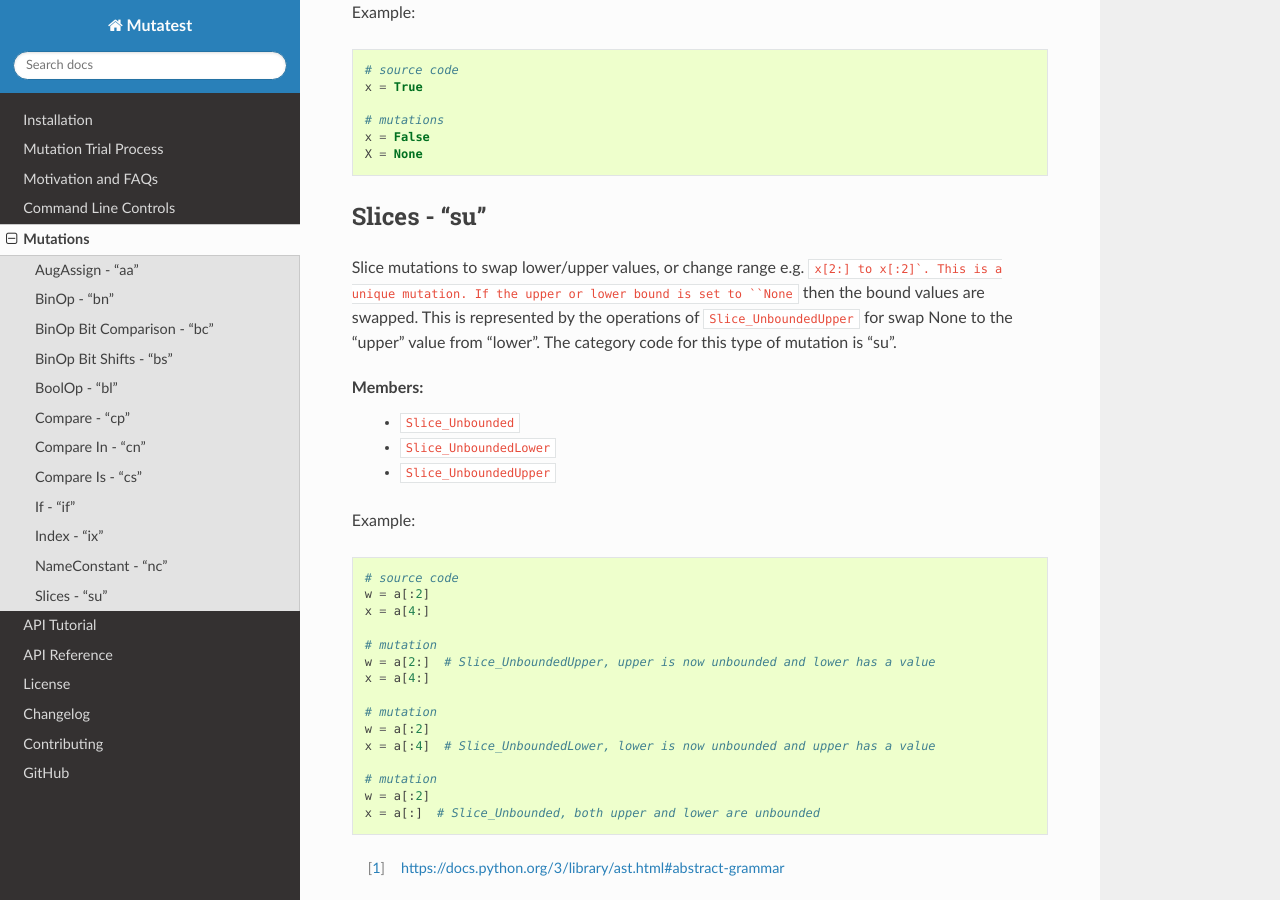
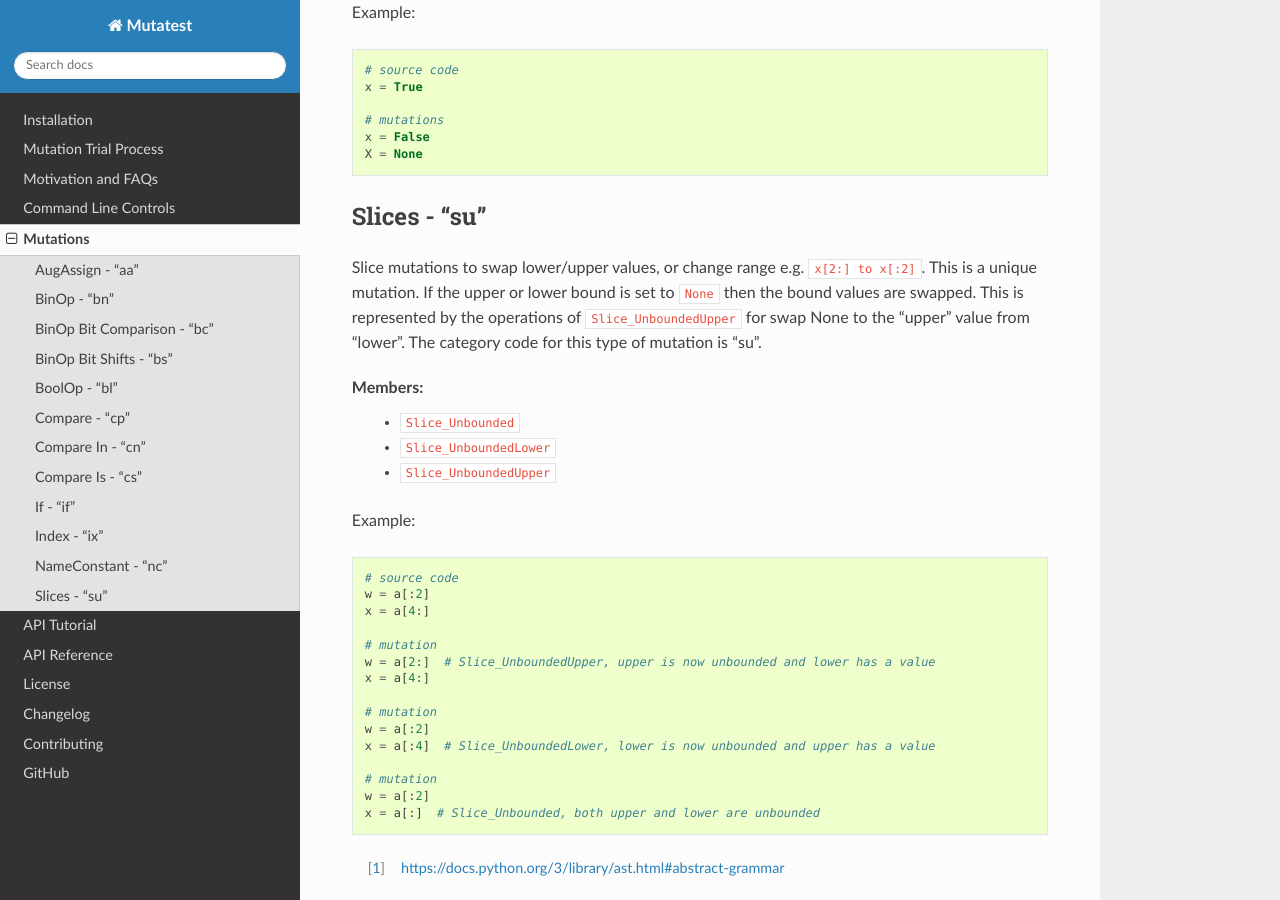
Before and after one commit to EvanKepner/mutatest, a Sphinx documentation site: the page built from docs/mutants.rst, in a window 1280 px wide and 900 px high, scrolled down 5523 px. Built offline with Sphinx 7.4.7 and the Read the Docs theme 2.0.0, drawn with Linux system fonts in a browser that asks for light colours.

```diff
--- a/docs/mutants.rst
+++ b/docs/mutants.rst
@@ -290,7 +290,7 @@ Example:
 Slices - "su"
 -------------
 
-Slice mutations to swap lower/upper values, or change range e.g. ``x[2:] to x[:2]`.
+Slice mutations to swap lower/upper values, or change range e.g. ``x[2:] to x[:2]``.
 This is a unique mutation. If the upper or lower bound is set to
 ``None`` then the bound values are swapped. This is represented by the operations of
 ``Slice_UnboundedUpper`` for swap None to the "upper" value  from "lower". The category code
```
